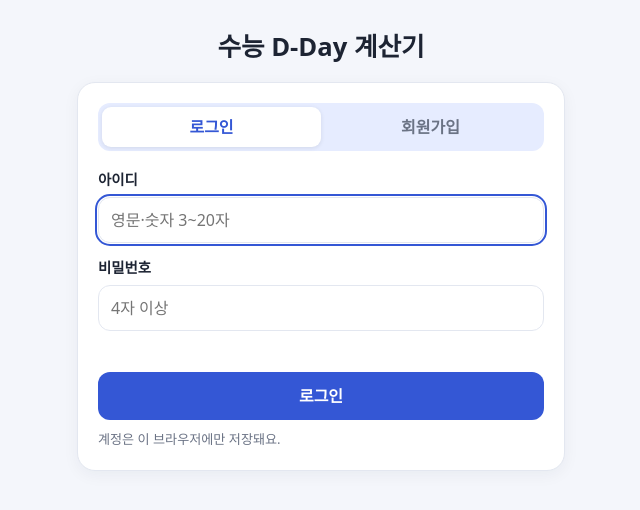
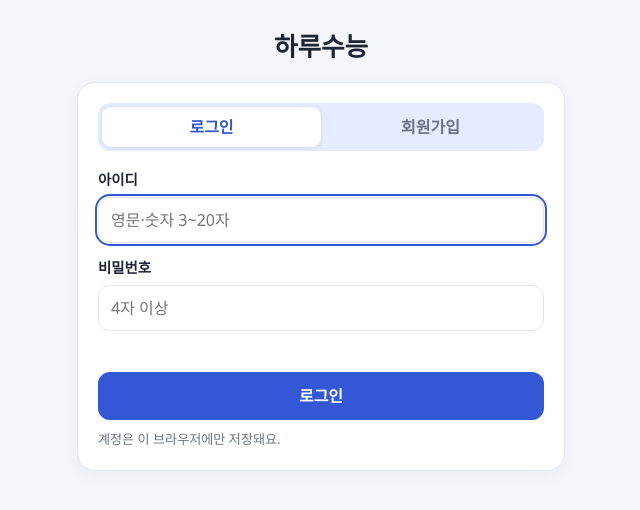
Before and after one commit to seoyeonwoo11/aa, a website built with Vite: page client/index.html in a window 1280 px wide. Shown: the whole page, without its empty margins (319-959 px from the left). Built offline with nearby package versions, Linux system fonts and the light colour scheme.

Commit message:
Rename the app to 하루수능
Update page title, login heading, package names, README and favicon.
Storage keys are unchanged so existing accounts and data keep working.

Co-Authored-By: Claude Opus 5.5 <noreply@anthropic.com>
Claude-Session: https://claude.ai/code/session_01FxD1R62ky3pZCPNg1WkQGH

```diff
--- a/client/index.html
+++ b/client/index.html
@@ -4,13 +4,13 @@
   <meta charset="UTF-8">
   <meta name="viewport" content="width=device-width, initial-scale=1.0, viewport-fit=cover">
   <meta name="theme-color" content="#f4f6fb">
-  <title>수능 D-Day 계산기</title>
+  <title>하루수능</title>
   <link rel="icon" href="/favicon.svg" type="image/svg+xml">
 </head>
 <body>
   <main class="app">
     <header class="app-header">
-      <h1 id="page-title">수능 D-Day 계산기</h1>
+      <h1 id="page-title">하루수능</h1>
     </header>
 
     <section id="auth-screen" class="card auth-card">
--- a/client/package.json
+++ b/client/package.json
@@ -1,5 +1,5 @@
 {
-  "name": "@suneung-dday/client",
+  "name": "@haru-suneung/client",
   "private": true,
   "version": "0.1.0",
   "type": "module",
--- a/client/src/ui/tabs.js
+++ b/client/src/ui/tabs.js
@@ -3,7 +3,7 @@
 import { $ } from './dom.js';
 
 export const TABS = {
-  home: '수능 D-Day',
+  home: '홈',
   study: '공부 모드',
   plan: '계획',
   settings: '설정'
@@ -47,7 +47,7 @@ export function setTabsVisible(visible) {
   $('nav-bar').hidden = !visible;
   document.body.classList.toggle('has-nav', visible);
   if (!visible) {
-    $('page-title').textContent = '수능 D-Day 계산기';
+    $('page-title').textContent = '하루수능';
     delete document.body.dataset.tab;
   }
 }
--- a/package.json
+++ b/package.json
@@ -1,7 +1,7 @@
 {
-  "name": "suneung-dday",
+  "name": "haru-suneung",
   "private": true,
-  "description": "수능 D-Day 계산기",
+  "description": "하루수능 - 수험생용 D-Day·공부·계획 웹앱",
   "workspaces": [
     "client"
   ],
```
Also changed, not shown: README.md, client/public/favicon.svg, 1 other file.
